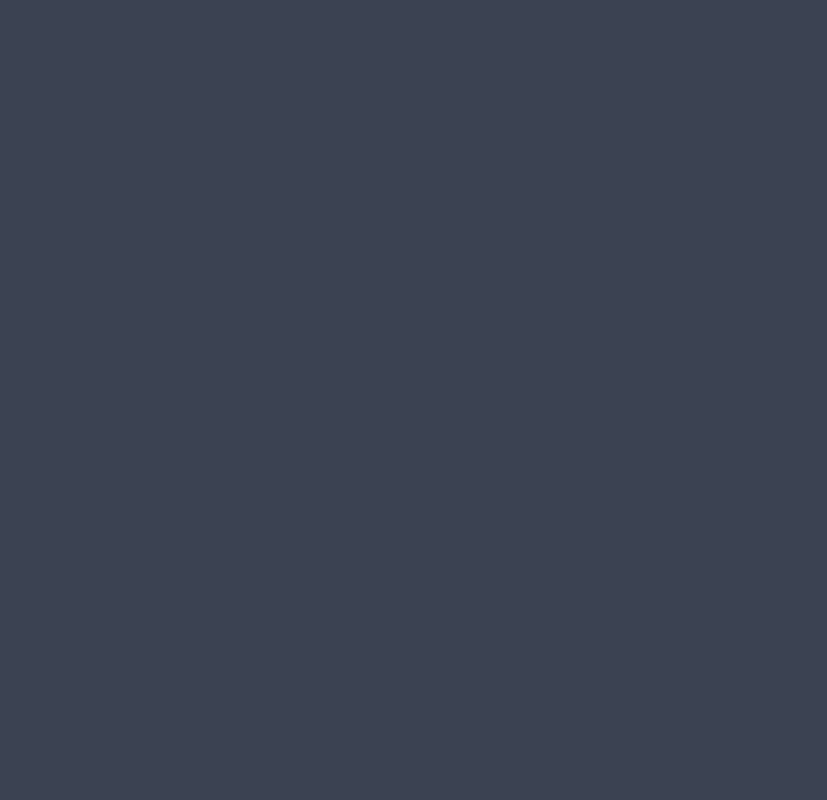
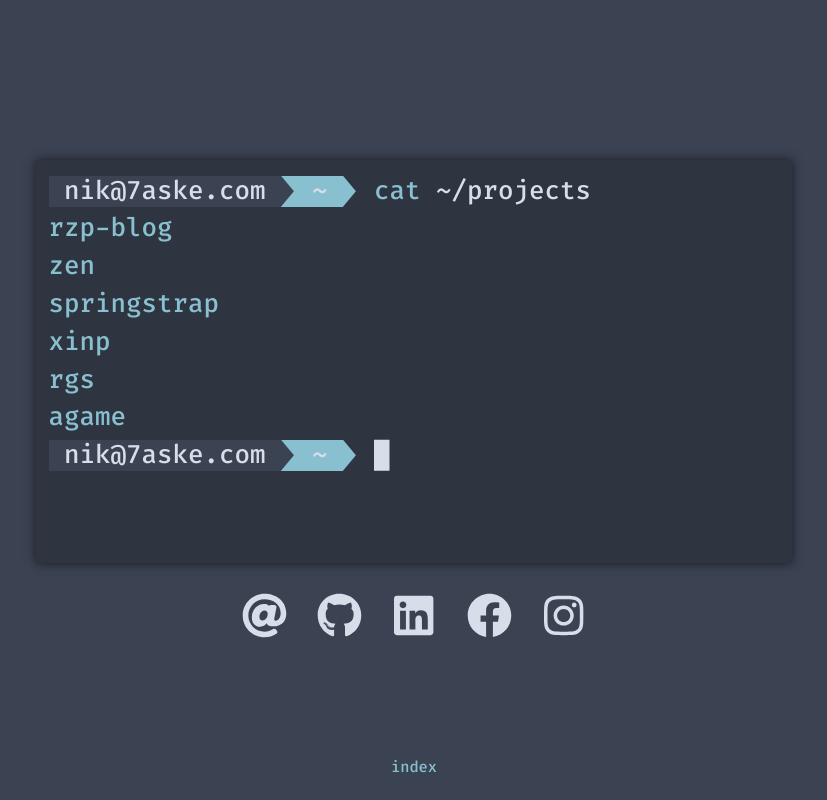
Before and after one commit to 7aske/website, a React (Create React App) app: page /#/projects in a window 1280 px wide. Before the commit this address led to /#projects. Shown: the whole page, without its empty margins (226-1053 px from the left). Built offline with nearby package versions, Linux system fonts and the light colour scheme.

Commit message:
added projects page

```diff
--- a/package.json
+++ b/package.json
@@ -27,7 +27,7 @@
     "start": "BROWSER=none react-scripts start",
     "build": "react-scripts build",
     "test": "react-scripts test",
-    "deploy:prod": "rsync -ahve ssh build/ root@7aske.com:/srv/http/website/",
+    "deploy:prod": "rsync --delete --progress -havz build/ root@7aske.com:/srv/http/website/",
     "eject": "react-scripts eject"
   },
   "eslintConfig": {
--- a/src/App.tsx
+++ b/src/App.tsx
@@ -1,12 +1,19 @@
 import React from "react";
 import { Router } from "./router/Router";
 import ReactGA from "react-ga";
+import { Navbar } from "./components/navbar/Navbar";
+import { HashRouter } from "react-router-dom";
+
 ReactGA.initialize("G-YZCG7E8WQ6");
+
 function App() {
 	ReactGA.pageview(window.location.pathname + window.location.search);
 	return (
 		<main>
-			<Router/>
+			<HashRouter>
+				<Router/>
+				<Navbar/>
+			</HashRouter>
 		</main>
 	);
 }
--- a/src/assets/styles/index.scss
+++ b/src/assets/styles/index.scss
@@ -62,3 +62,37 @@ html, body {
 		}
 	}
 }
+
+.terminal {
+	padding: 0.5em;
+	height: 16em;
+	width: 30em;
+	max-width: 90vw;
+	z-index: 2;
+	box-shadow: 0 0 10px rgba(0,0,0,0.6);
+}
+
+@media screen and (max-width: 600px) {
+	.terminal {
+		height: 20em;
+		font-size: 1em;
+	}
+}
+
+.navbar {
+	position: absolute;
+	bottom: 0;
+	ul {
+		display: flex;
+		justify-content: center;
+		align-items: center;
+	}
+	box-shadow: none;
+	overflow: hidden;
+}
+
+a {
+	&:hover {
+		color: $theme-accent2 !important;
+	}
+}
--- /dev/null
+++ b/src/components/navbar/Navbar.tsx
@@ -0,0 +1,21 @@
+import * as React from "react";
+import { Link, useLocation } from "react-router-dom";
+
+type NavbarProps = {};
+export const Navbar = (props: NavbarProps) => {
+	const location = useLocation();
+	const getLink = () => {
+		return location.pathname === "/projects" ?
+			<Link to="/">index</Link> : <Link to="/projects">projects</Link>;
+	};
+
+	return (
+		<nav className="navbar theme-grey">
+			<div className="nav-wrapper">
+				<ul className="center animate__animated animate__fadeInUp">
+					<li>{getLink()}</li>
+				</ul>
+			</div>
+		</nav>
+	);
+};
--- a/src/components/slider/ContactInfo.tsx
+++ b/src/components/slider/ContactInfo.tsx
@@ -13,7 +13,7 @@ export const ContactInfo = (props: ContactInfoProps) => {
 			<a target="_blank" className="hover-text" data-tip={props.description} href={props.url}>
 				<FontAwesomeIcon size={"3x"} icon={props.icon}/>
 			</a>
-			<ReactTooltip effect="solid" place="bottom" type="light"/>
+			<ReactTooltip effect="solid" place="bottom" type="dark"/>
 		</div>
 	);
 };
--- /dev/null
+++ b/src/components/slider/Prompt.tsx
@@ -0,0 +1,9 @@
+import * as React from "react";
+
+export const Prompt = () => {
+	return (<>
+		<a className="mail-prompt" href="mailto:nik@7aske.com">
+			<span className="user-host-prompt">&nbsp;nik@7aske.com </span><span className="arrow"/>
+			<span className="dir"> ~ </span><span className="arrow"/></a>
+	</>);
+};
--- a/src/components/slider/Slider.tsx
+++ b/src/components/slider/Slider.tsx
@@ -1,12 +1,12 @@
 import * as React from "react";
 import { CSSProperties } from "react";
-import { WelcomeBox } from "./WelcomeBox";
 import { ContactInfoContainer } from "./ContactInfoContainer";
 
-export const Slider = () => {
+type SliderProps = {} & React.PropsWithChildren<any>;
+export const Slider = (props: SliderProps) => {
 	return (
 		<div style={style}>
-			<WelcomeBox/>
+			{props.children}
 			<ContactInfoContainer/>
 		</div>
 	);
--- /dev/null
+++ b/src/components/slider/Terminal.tsx
@@ -0,0 +1,20 @@
+import * as React from "react";
+
+
+export const Version = () => {
+	const weekdays = [ "Sunday", "Monday", "Tuesday", "Wednesday", "Thursday", "Friday", "Saturday"];
+	const months = [ "January", "February", "March", "April", "May", "June", "July", "August", "September", "October", "November", "December"];
+	const date = new Date();
+	return <span>Today is {weekdays[date.getDay()]}, {months[date.getMonth()]} {date.getDate()}, {date.getFullYear()}.</span>;
+};
+
+type TerminalProps = {} & React.PropsWithChildren<any>;
+export const Terminal = (props: TerminalProps) => {
+	return (
+		<div className="terminal flow-text no-select theme-black animate__animated animate__fadeIn">
+			<div className="left-align">
+				{props.children}
+			</div>
+		</div>
+	);
+};
--- a/src/components/slider/WelcomeBox.tsx
+++ /dev/null
@@ -1,47 +0,0 @@
-import * as React from "react";
-import { CSSProperties } from "react";
-import Typist from "react-typist";
-
-export const Prompt = () => {
-	return (<>
-		<a className="mail-prompt" href="mailto:nik@7aske.com">
-			<span className="user-host-prompt">&nbsp;nik@7aske.com </span><span className="arrow"/>
-			<span className="dir"> ~ </span><span className="arrow"/></a>
-	</>);
-};
-
-export const Version = () => {
-	const weekdays = [ "Sunday", "Monday", "Tuesday", "Wednesday", "Thursday", "Friday", "Saturday"];
-	const months = [ "January", "February", "March", "April", "May", "June", "July", "August", "September", "October", "November", "December"];
-	const date = new Date();
-	return <span>Today is {weekdays[date.getDay()]}, {months[date.getMonth()]} {date.getDate()}, {date.getFullYear()}.</span>;
-};
-
-export const WelcomeBox = () => {
-	return (
-		<div style={style} className="flow-text no-select theme-black animate__animated animate__fadeIn">
-			<div className="left-align">
-				<Prompt/> <span className="theme-primary-text">cat</span> &lt;&lt; EOF<br/>
-				<Typist cursor={{element: "█", blink: true}} avgTypingDelay={30}>
-					Hello! My name is <span className="theme-primary-text">Nikola</span>.<br/>
-					I'm a nerd and an aspiring<br/>
-					software engineer specializing in development of <span
-					className="theme-primary-text">web systems</span>.<br/>
-					EOF<br/>
-					<Prompt/> <span className="theme-primary-text">date</span> '+Today is %A, %B %d, %Y.'<br/>
-					<Version/> <br/>
-					<Prompt/> <br/>
-				</Typist>
-			</div>
-		</div>
-	);
-};
-
-const style: CSSProperties = {
-	padding: "0.5em",
-	height: "16em",
-	width: "30em",
-	maxWidth: "90vw",
-	zIndex: 2,
-	boxShadow: "0px 0px 10px rgba(0,0,0,0.6)",
-};
--- a/src/pages/IndexPage.tsx
+++ b/src/pages/IndexPage.tsx
@@ -1,10 +1,27 @@
 import * as React from "react";
 import { Slider } from "../components/slider/Slider";
+import { Terminal, Version } from "../components/slider/Terminal";
+import { Prompt } from "../components/slider/Prompt";
+import Typist from "react-typist";
 
 export const IndexPage = () => {
 	return (
 		<div>
-			<Slider/>
+			<Slider>
+				<Terminal>
+					<Prompt/> <span className="theme-primary-text">cat</span> &lt;&lt; EOF<br/>
+					<Typist cursor={{element: "█", blink: true}} avgTypingDelay={30}>
+						Hello! My name is <span className="theme-primary-text">Nikola</span>.<br/>
+						I'm a nerd and an aspiring<br/>
+						software engineer specializing in development of <span
+						className="theme-primary-text">web systems</span>.<br/>
+						EOF<br/>
+						<Prompt/> <span className="theme-primary-text">date</span> '+Today is %A, %B %d, %Y.'<br/>
+						<Version/> <br/>
+						<Prompt/> <br/>
+					</Typist>
+				</Terminal>
+			</Slider>
 		</div>
 	);
 };
--- /dev/null
+++ b/src/pages/ProjectsPage.tsx
@@ -0,0 +1,67 @@
+import * as React from "react";
+import { Prompt } from "../components/slider/Prompt";
+import Typist from "react-typist";
+import { Terminal } from "../components/slider/Terminal";
+import { Slider } from "../components/slider/Slider";
+import ReactTooltip from "react-tooltip";
+
+export interface Proj {
+	name: string;
+	href: string;
+	description?: string;
+}
+const projs: Proj[] = [
+	{
+		name: "rzp-blog",
+		href: "https://blog.rzp.7aske.xyz",
+		description: "React blog"
+	},
+	{
+		name: "zen",
+		href: "https://zenmasaza.com",
+		description: "Website with a webshop and blog"
+	},
+	{
+		name: "springstrap",
+		href:"https://github.com/7aske/springstrap",
+		description: "Spring project code generator"
+	},
+	{
+		name:"xinp",
+		href:"https://github.com/7aske/xinp",
+		description: "i3input replacement with Xresources support"
+	},
+	{
+		name:"rgs",
+		href:"https://github.com/7aske/rgs",
+		description: "Batch git status checking tool"
+	},
+	{
+		name:"agame",
+		href:"https://github.com/7aske/agame",
+		description: "Game from scratch in C"
+	}
+]
+
+const Project = ({href, name, description}: Proj) => {
+	return (<>
+		<a key={href} target="_blank" data-tip={description} href={href}>{name}</a><br/>
+		<ReactTooltip effect="solid" place="right" type="dark"/>
+	</>);
+}
+
+export const ProjectsPage = () => {
+	return (
+		<div>
+			<Slider>
+				<Terminal>
+					<Prompt/> <span className="theme-primary-text">cat</span> ~/projects<br/>
+					<Typist cursor={{element: "█", blink: true}} avgTypingDelay={30}>
+						{projs.map(proj => <Project {...proj}/>)}
+						<Prompt/> <br/>
+					</Typist>
+				</Terminal>
+			</Slider>
+		</div>
+	);
+};
--- a/src/router/Router.tsx
+++ b/src/router/Router.tsx
@@ -1,15 +1,17 @@
 import * as React from "react";
-import { HashRouter, Switch, Route } from "react-router-dom";
+import { Switch, Route } from "react-router-dom";
 import { IndexPage } from "../pages/IndexPage";
+import { ProjectsPage } from "../pages/ProjectsPage";
 
 export const Router = () => {
 	return (
-		<HashRouter hashType={"noslash"}>
 			<Switch>
 				<Route exact path="/">
 					<IndexPage/>
 				</Route>
+				<Route exact path="/projects">
+					<ProjectsPage/>
+				</Route>
 			</Switch>
-		</HashRouter>
 	);
 };
```
Also changed, not shown: 1 other file (tests, documents, lock files or other folders).
